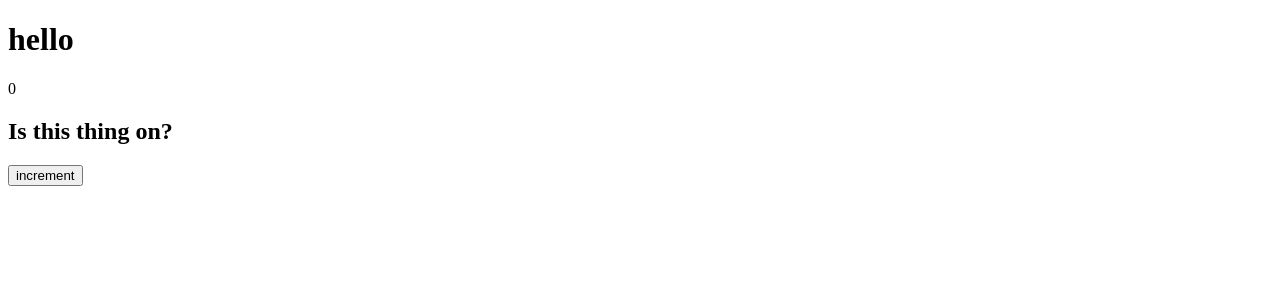
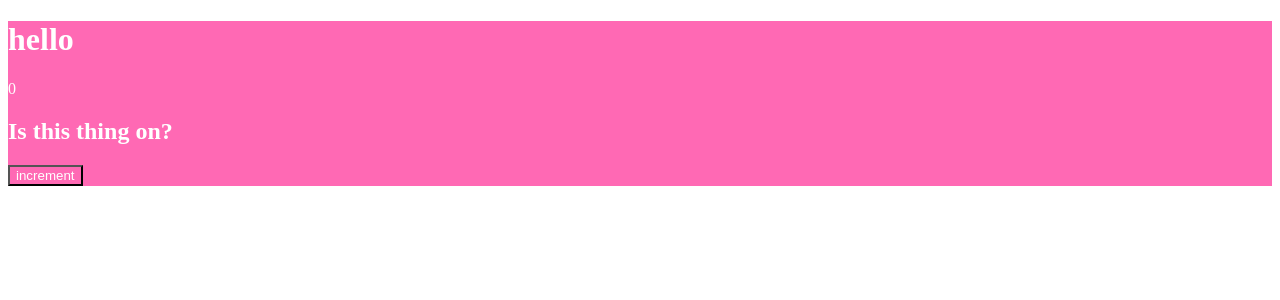
Before and after one commit to nel417/cypress_pipeline, an Angular app: page / in a window 1280 px wide. Shown: the top 300 px of the page. Built offline with nearby package versions, Linux system fonts and the light colour scheme.

Commit message:
failed run

```diff
--- a/src/app/app.component.css
+++ b/src/app/app.component.css
@@ -0,0 +1,4 @@
+*{
+    background: hotpink;
+    color: white;
+}
```
